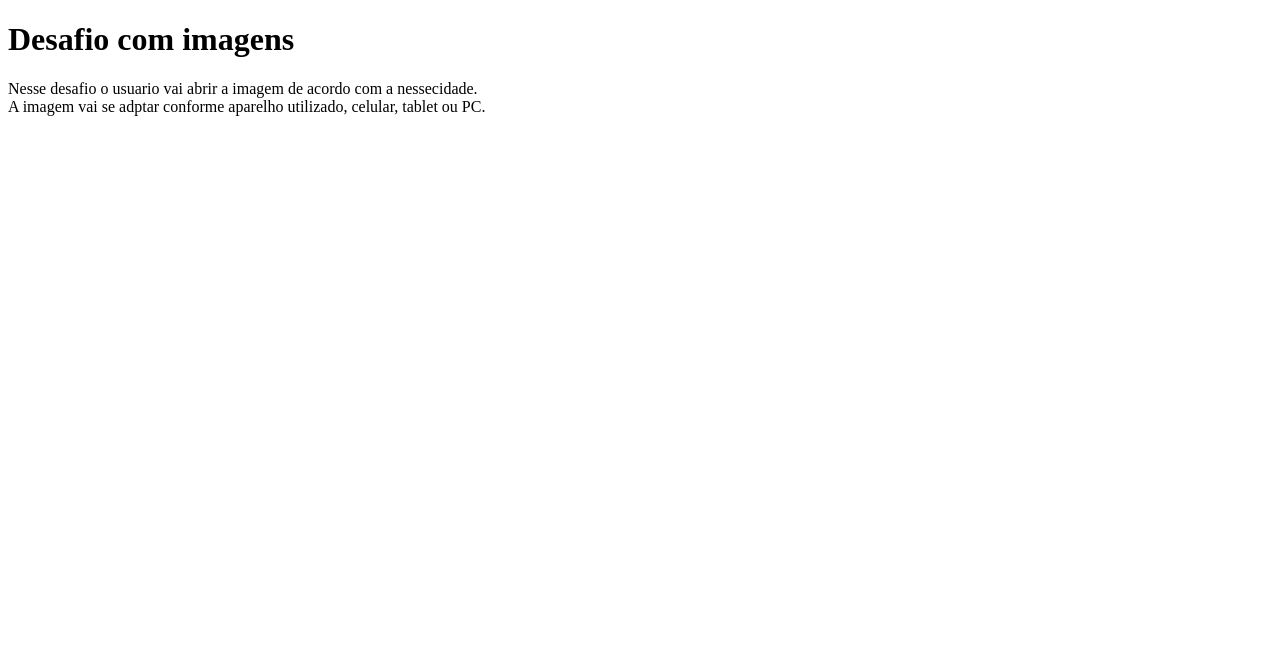
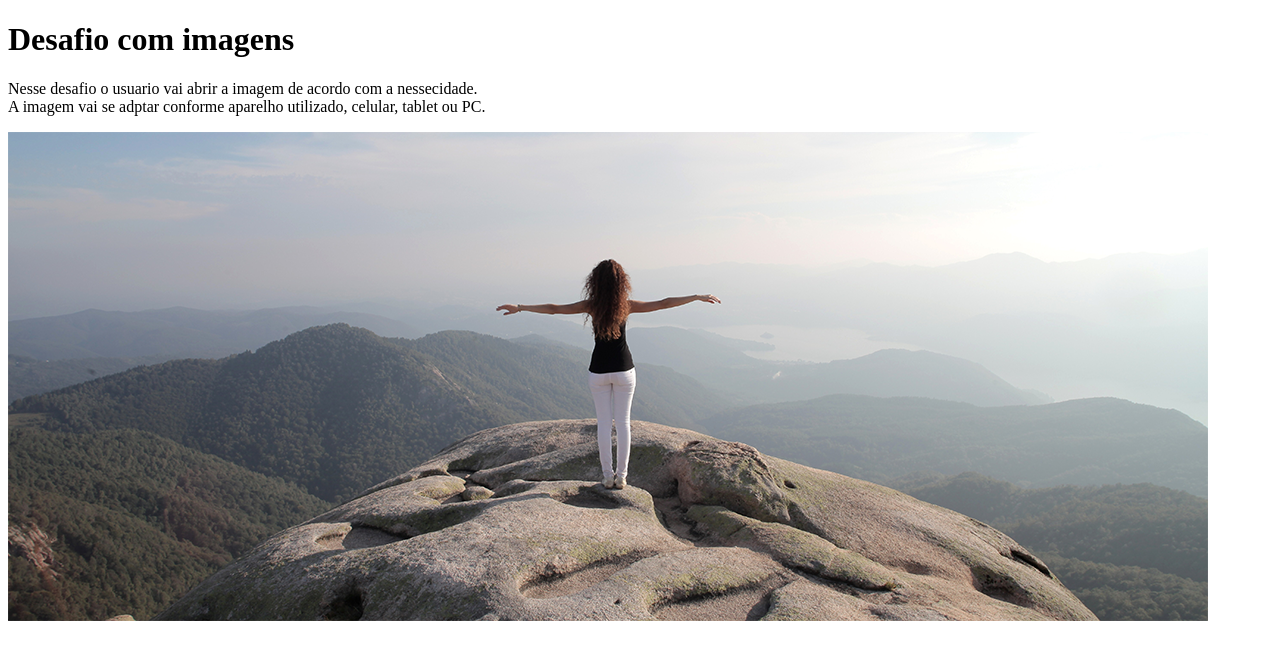
Before and after one commit to GilmarAntonio/Curso-de-HTML-e-CSS, a plain HTML site: page modulo_1/desafios/07-desafio-imagens/index.html in a window 1280 px wide. Drawn offline with Linux system fonts and the light colour scheme.

Commit message:
Update index.html

```diff
--- a/modulo_1/desafios/07-desafio-imagens/index.html
+++ b/modulo_1/desafios/07-desafio-imagens/index.html
@@ -8,5 +8,10 @@
 <body>
     <h1>Desafio com imagens</h1>
     <p>Nesse desafio o usuario vai abrir a imagem de acordo com a nessecidade. <br> A imagem vai se adptar conforme aparelho utilizado, celular, tablet ou PC.</p>
+
+    <picture>
+        <source media="(max-width:1000px)" srcset="imagens/paisagem-m.png" type="image/paisagem-m">
+        <img src="imagens/paisagem-g.png" alt="imagen grande">
+    </picture>
 </body>
 </html>
```
